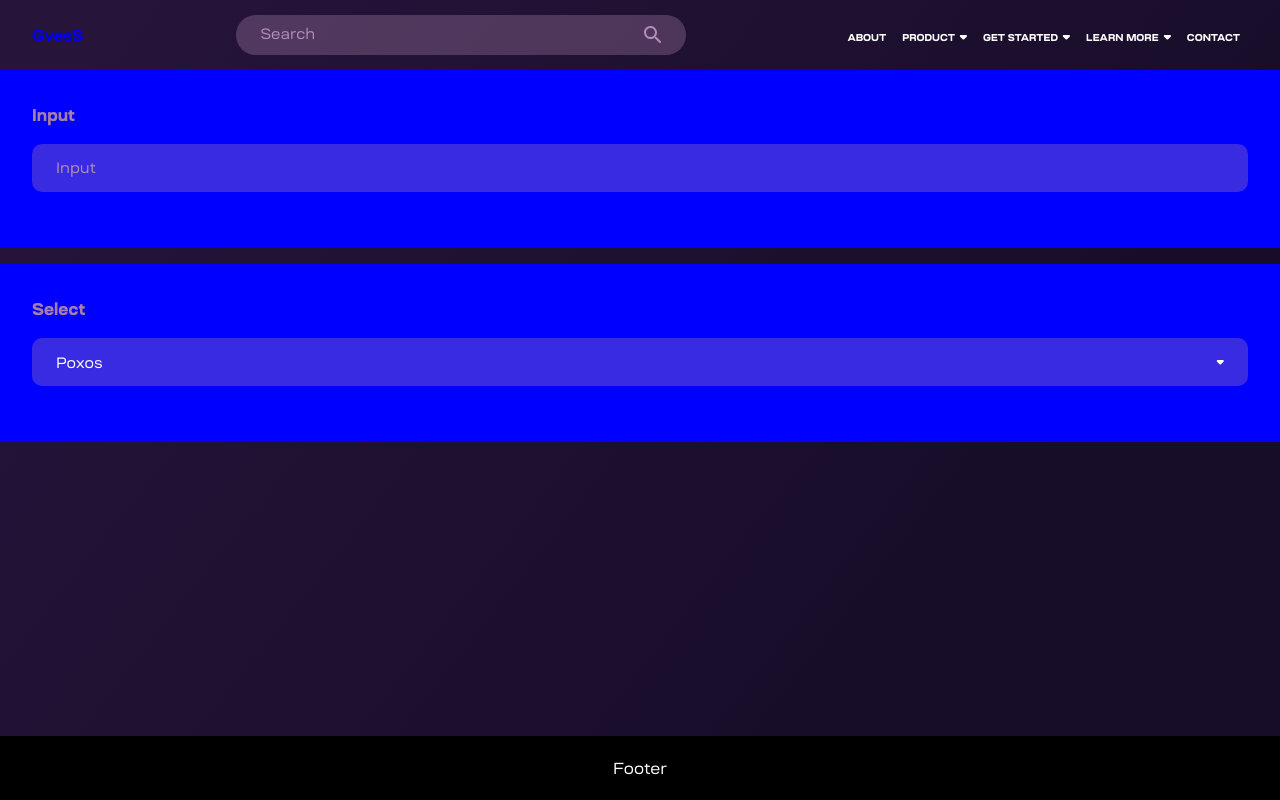
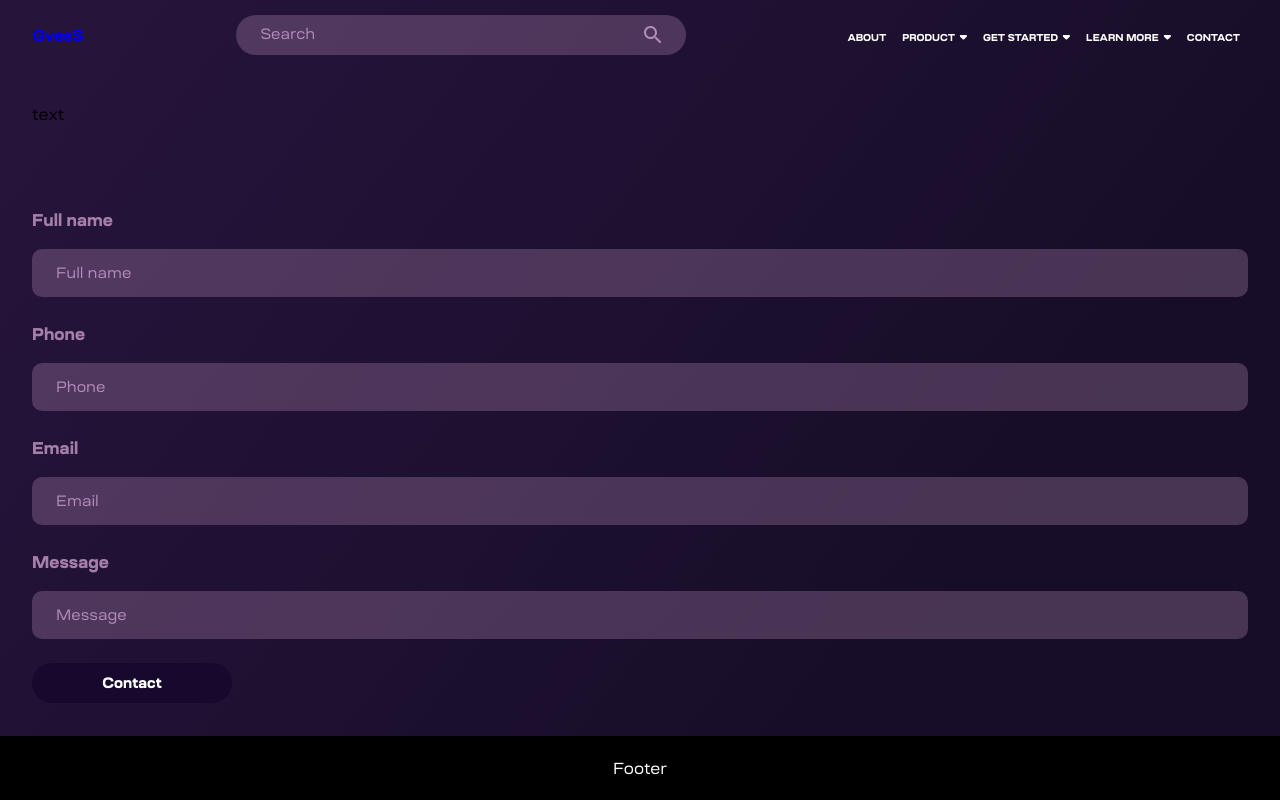
Before and after one commit to Edvard-Gabrielyan/GvesS, a Next.js app: page /contact in a window 1280 px wide. Built offline with nearby package versions, Linux system fonts and the light colour scheme.

Commit message:
create formik for contact page

```diff
--- a/assets/globals.css
+++ b/assets/globals.css
@@ -30,7 +30,6 @@ input, select, button {
   max-width: 1440px;
   padding: 32px;
   margin: 0 auto;
-  background: blue;
 }
 
 .bgForIphoneScroll {
--- /dev/null
+++ b/components/About/About.module.scss
@@ -0,0 +1,15 @@
+@import '../../assets/mixins.scss';
+
+.aboutForm {
+  .submit {
+    @include buttonNulled();
+    height: 40px;
+    width: 100%;
+    max-width: 200px;
+    color: #fff;
+    font-weight: 700;
+    font-size: 15px;
+    background: #17092E;
+    border-radius: 40px;
+  }
+}
--- a/components/common/FormikController/FormikController.module.scss
+++ b/components/common/FormikController/FormikController.module.scss
@@ -31,13 +31,13 @@
       font-weight: 400;
       font-size: 15px;
     }
+  }
 
-    .textDanger {
-      color: #ff0000;
-      font-weight: 400;
-      font-size: 13px;
-      margin-top: 4px;
-    }
+  .textDanger {
+    color: #ff0000;
+    font-weight: 400;
+    font-size: 13px;
+    margin-top: 4px;
   }
 
   .inputBlock {
--- a/pages/contact/index.tsx
+++ b/pages/contact/index.tsx
@@ -1,42 +1,67 @@
 import React, { FC, memo } from "react";
 import Layout from "../../components/Layout/Layout";
 import FormikController from "../../components/common/FormikController/FormikController";
+import s from "../../components/About/About.module.scss";
 import useContact from "../../services/contact";
 
 const Contact: FC = () => {
   const { formik } = useContact();
-  const fakeSelectData = [
-    { id: 1, value: "Poxos" },
-    { id: 2, value: "Petros" },
-  ];
   return (
     <Layout title="Contact page">
       <section className="global-section">
+        <div className="container">text</div>
+      </section>
+      <section className="global-section">
         <div className="container">
+          <form className={s.aboutForm} onSubmit={formik.handleSubmit}>
             <FormikController
               control="input"
-            head="Input"
-            name="input"
-            placeholder="Input"
+              head="Full name"
+              name="fullName"
+              placeholder="Full name"
               type="text"
               value={formik.values.fullName}
               onChange={formik.handleChange}
               onBlur={formik.handleBlur}
               error={formik.errors.fullName}
             />
-        </div>
-      </section>
-      <section className="global-section">
-        <div className="container">
             <FormikController
-            control="select"
-            head="Select"
+              control="input"
+              head="Phone"
               name="phone"
-            data={fakeSelectData}
+              placeholder="Phone"
+              type="text"
               value={formik.values.phone}
               onChange={formik.handleChange}
               onBlur={formik.handleBlur}
+              error={formik.errors.phone}
             />
+            <FormikController
+              control="input"
+              head="Email"
+              name="email"
+              placeholder="Email"
+              type="text"
+              value={formik.values.email}
+              onChange={formik.handleChange}
+              onBlur={formik.handleBlur}
+              error={formik.errors.email}
+            />
+            <FormikController
+              control="input"
+              head="Message"
+              name="messages"
+              placeholder="Message"
+              type="text"
+              value={formik.values.messages}
+              onChange={formik.handleChange}
+              onBlur={formik.handleBlur}
+              error={formik.errors.messages}
+            />
+            <button type="submit" className={s.submit}>
+              Contact
+            </button>
+          </form>
         </div>
       </section>
     </Layout>
--- a/services/handle-hooks/formikController.ts
+++ b/services/handle-hooks/formikController.ts
@@ -60,7 +60,7 @@ const useFormikController = (props: IPropsFormikController) => {
         props: { id, control, label, ...rest },
       },
     }),
-    [type]
+    [type, props]
   );
   return {
     type,
```
Lines whose indentation alone changed are shown as unchanged.
